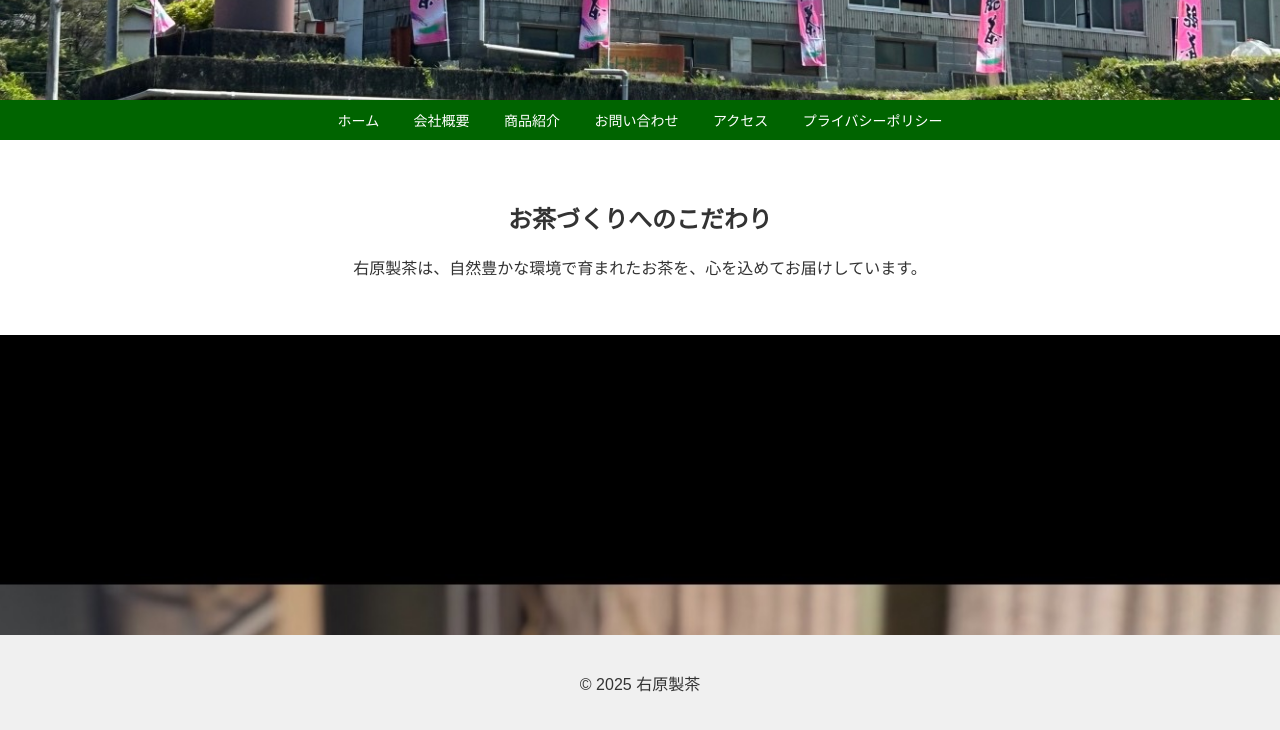
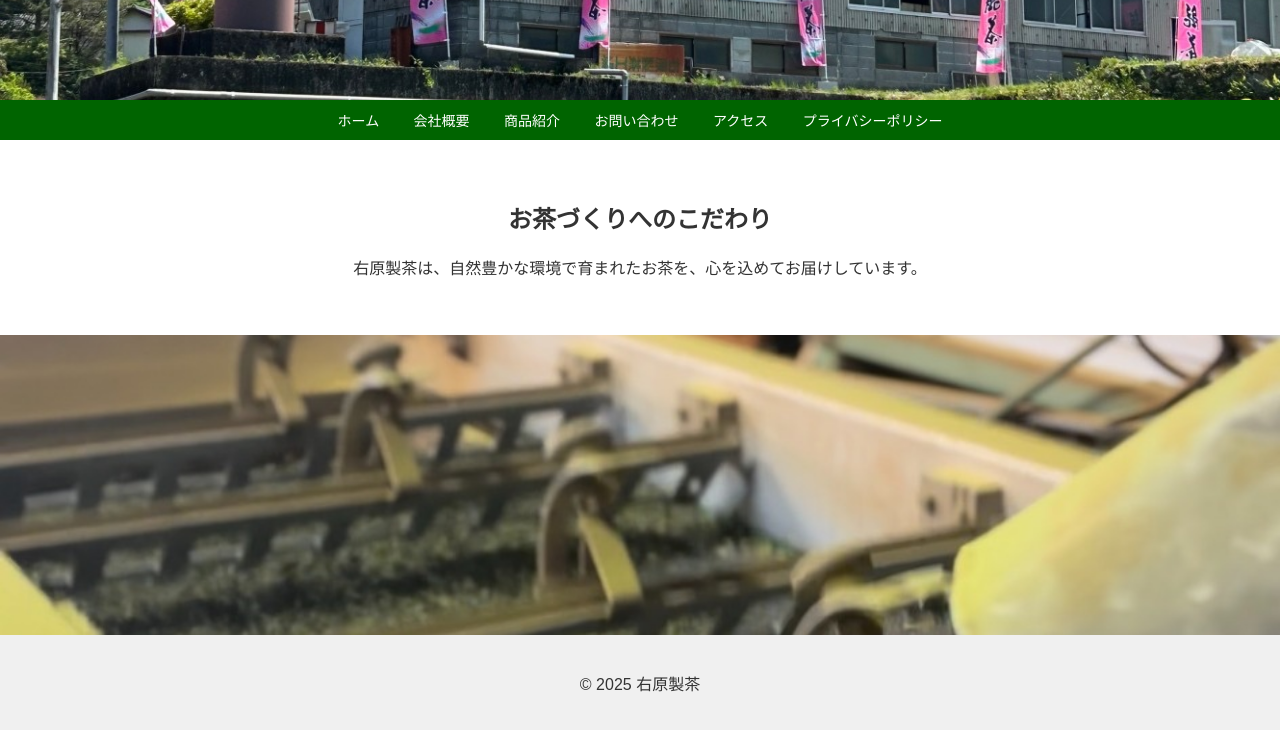
Before and after one commit to dopeness167163/uhara-green-tea.factory, a plain HTML site: page index.html in a window 1280 px wide. Shown: the part 300-1030 px from the top of the page. Drawn offline with Linux system fonts and the light colour scheme.

Commit message:
CSSスライドショー修正

```diff
--- a/css/style.css
+++ b/css/style.css
@@ -82,17 +82,6 @@ body {
 
   .slideshow-section {
     width: 100%;
-    overflow: hidden;
-  }
-
-  #slideshow {
-    width: 100%;
-    height: auto;
-    display: block;
-    object-fit: cover;
-  }
-  .slideshow-section {
-    width: 100%;
     height: 300px;
     overflow: hidden;
   }
@@ -101,10 +90,15 @@ body {
     width: 100%;
     height: 100%;
     object-fit: cover;
+    object-position: center;
     display: block;
   }
+
   @media screen and (max-width: 768px) {
     .slideshow-section {
       height: 200px;
     }
   }
+
+    }
+  }
```
